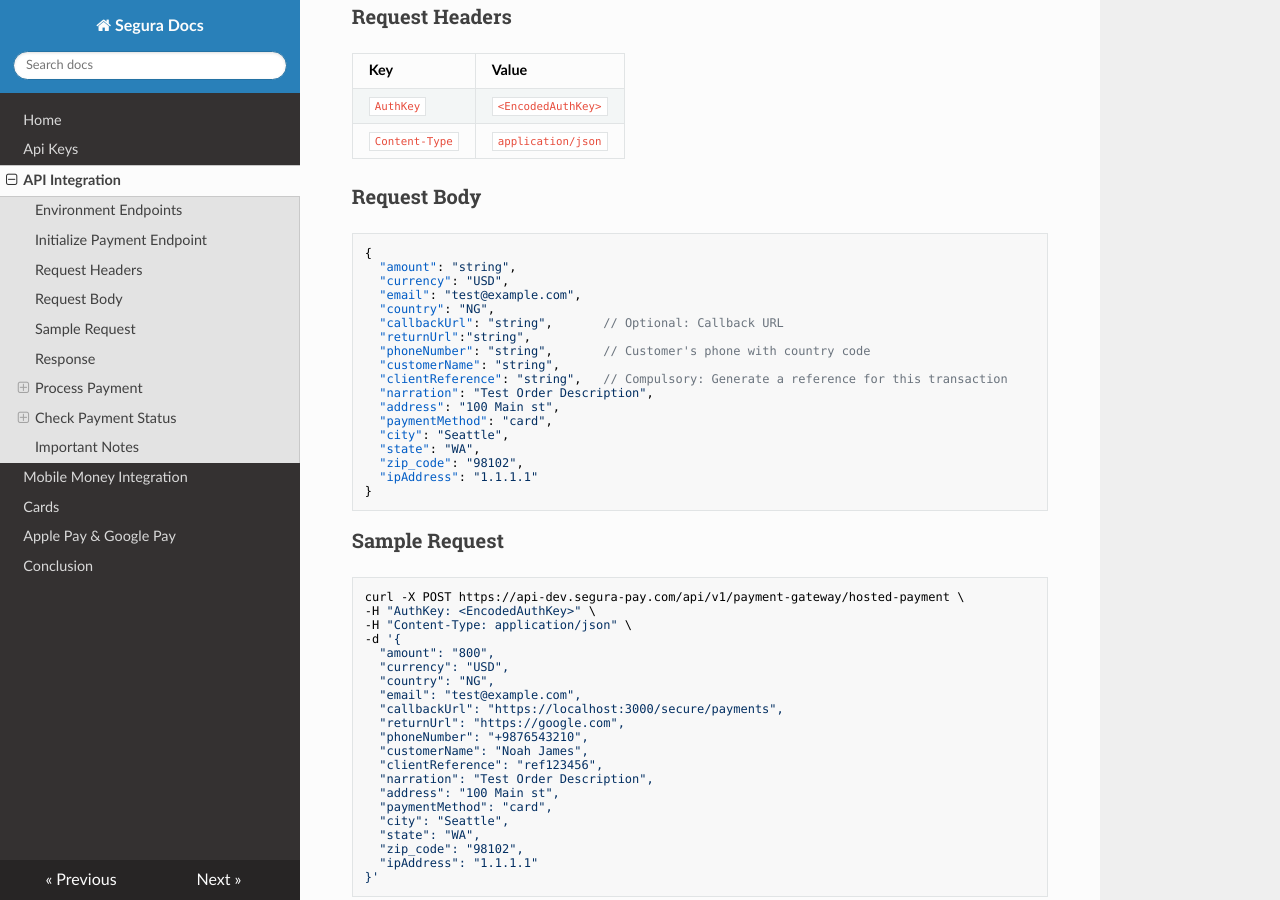
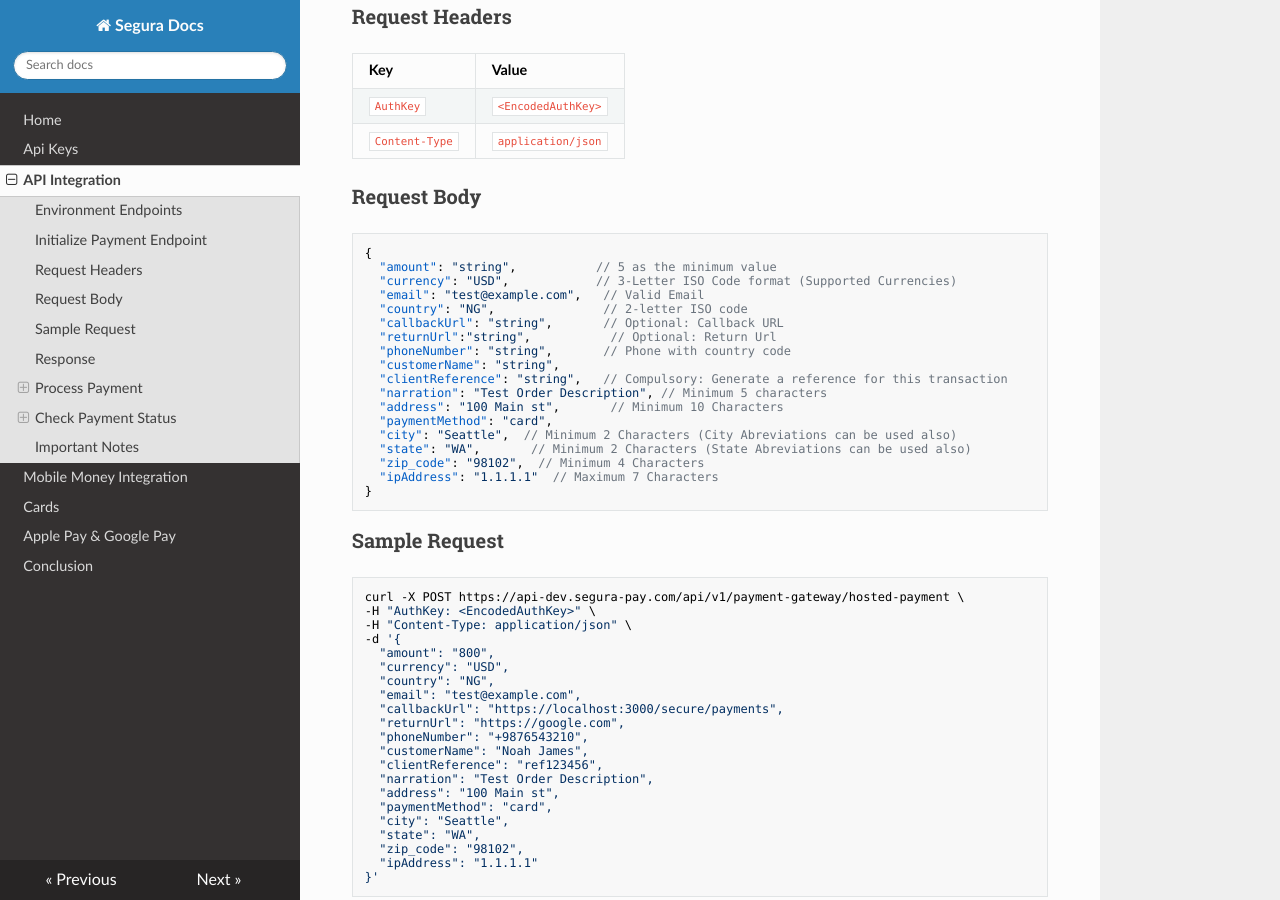
Before and after one commit to Noah-droid/segura, an MkDocs documentation site: the page built from docs/process.md, in a window 1280 px wide and 900 px high, scrolled down 4347 px. Built offline with MkDocs 1.6.1, drawn with Linux system fonts in a browser that asks for light colours; nearby versions of some CDN libraries; some of the changed text lies outside the part shown.

Commit message:
updated payload

````diff
--- a/docs/process.md
+++ b/docs/process.md
@@ -27,22 +27,22 @@ POST https://api-dev.segura-pay.com/api/v1/payment-gateway/initialize
 ### Request Body
 ```json
 {
-  "amount": "string",
-  "currency": "USD",
-  "email": "test@example.com",
-  "country": "NG",
+  "amount": "string",           // 5 as the minimum value
+  "currency": "USD",            // 3-Letter ISO Code format (Supported Currencies)
+  "email": "test@example.com",   // Valid Email
+  "country": "NG",               // 2-letter ISO code
   "callbackUrl": "string",       // Optional: Callback URL
-  "returnUrl":"string",         // Optional: Return Url
-  "phoneNumber": "string",       // Customer's phone with country code
+  "returnUrl":"string",           // Optional: Return Url
+  "phoneNumber": "string",       // Phone with country code
   "customerName": "string",
   "clientReference": "string",   // Compulsory: Generate a reference for this transaction
-  "narration": "Test Order Description",
-  "address": "100 Main st",
+  "narration": "Test Order Description", // Minimum 5 characters
+  "address": "100 Main st",       // Minimum 10 Characters
   "paymentMethod": "card",
-  "city": "Seattle",
-  "state": "WA",
-  "zip_code": "98102",
-  "ipAddress": "1.1.1.1"
+  "city": "Seattle",  // Minimum 2 Characters (City Abreviations can be used also)
+  "state": "WA",       // Minimum 2 Characters (State Abreviations can be used also)
+  "zip_code": "98102",  // Minimum 4 Characters
+  "ipAddress": "1.1.1.1"  // Maximum 7 Characters
 }
 ```
 
@@ -181,22 +181,22 @@ POST https://api-dev.segura-pay.com/api/v1/payment-gateway/hosted-payment
 ### Request Body
 ```json
 {
-  "amount": "string",
-  "currency": "USD",
-  "email": "test@example.com",
-  "country": "NG",
+  "amount": "string",           // 5 as the minimum value
+  "currency": "USD",            // 3-Letter ISO Code format (Supported Currencies)
+  "email": "test@example.com",   // Valid Email
+  "country": "NG",               // 2-letter ISO code
   "callbackUrl": "string",       // Optional: Callback URL
-  "returnUrl":"string",
-  "phoneNumber": "string",       // Customer's phone with country code
+  "returnUrl":"string",           // Optional: Return Url
+  "phoneNumber": "string",       // Phone with country code
   "customerName": "string",
   "clientReference": "string",   // Compulsory: Generate a reference for this transaction
-  "narration": "Test Order Description",
-  "address": "100 Main st",
+  "narration": "Test Order Description", // Minimum 5 characters
+  "address": "100 Main st",       // Minimum 10 Characters
   "paymentMethod": "card",
-  "city": "Seattle",
-  "state": "WA",
-  "zip_code": "98102",
-  "ipAddress": "1.1.1.1"
+  "city": "Seattle",  // Minimum 2 Characters (City Abreviations can be used also)
+  "state": "WA",       // Minimum 2 Characters (State Abreviations can be used also)
+  "zip_code": "98102",  // Minimum 4 Characters
+  "ipAddress": "1.1.1.1"  // Maximum 7 Characters
 }
 ```
 
````
